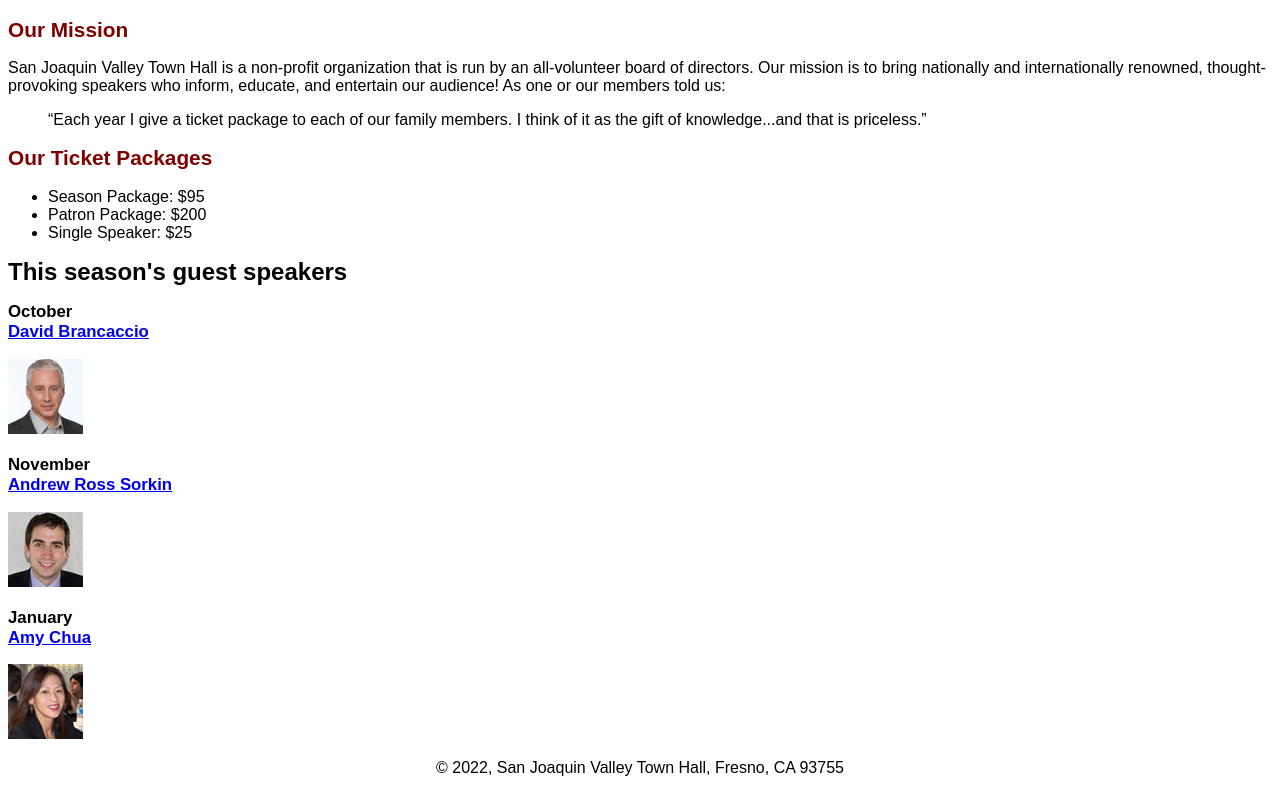
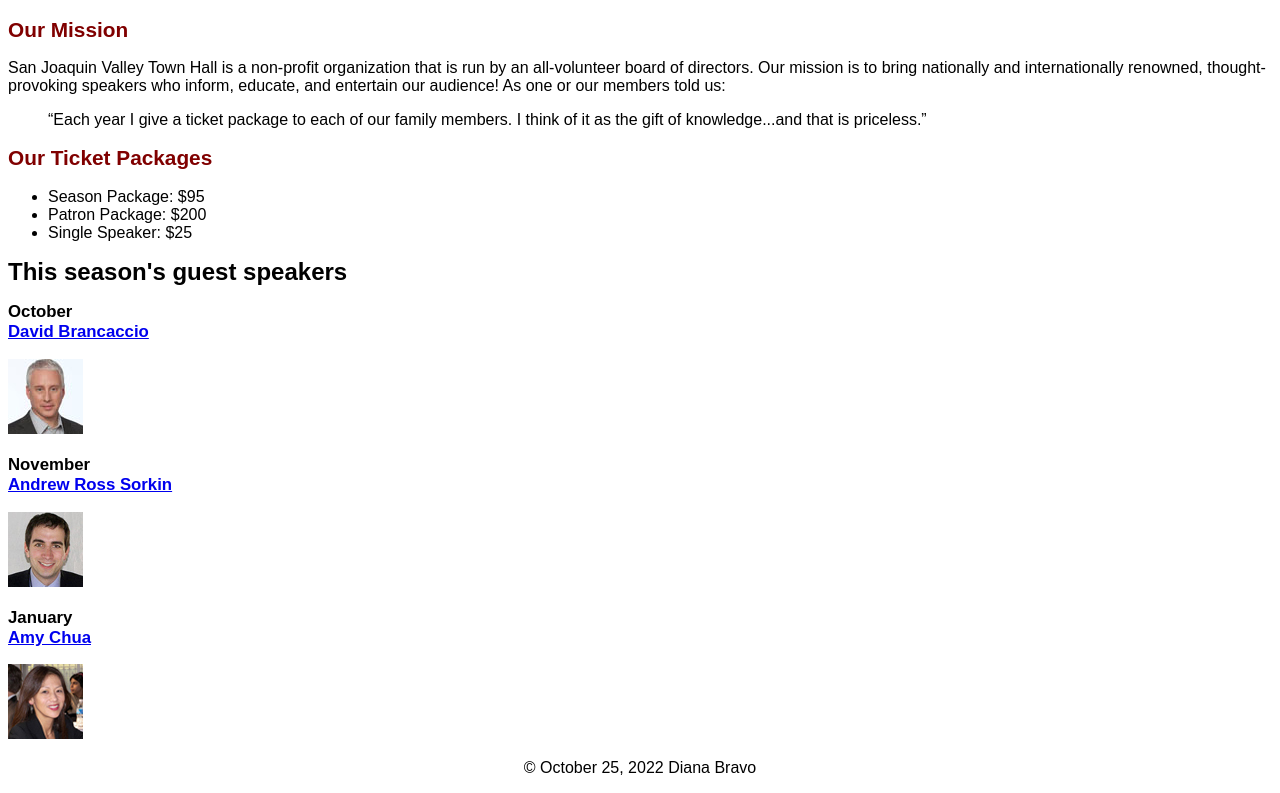
Before and after one commit to db-48/A08, a plain HTML site: page index.html in a window 1280 px wide. Shown: the part 109-902 px from the top of the page. Drawn offline with Linux system fonts and the light colour scheme.

Commit message:
copyright

```diff
--- a/index.html
+++ b/index.html
@@ -37,7 +37,7 @@
     <img src="images/chua75.jpg" alt="Amy Chua photo">
 </main>
 <footer>
-    <p> &copy; 2022, San Joaquin Valley Town Hall, Fresno, CA 93755</p>
+    <p> &copy; October 25, 2022 Diana Bravo</p>
 </footer>
 </body>
 </html>
```
